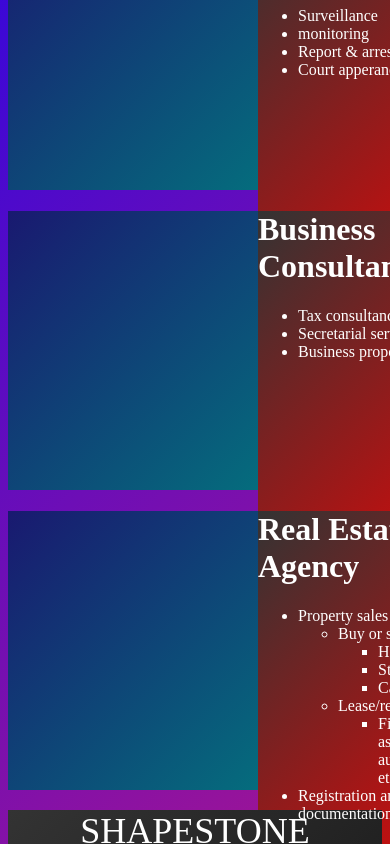
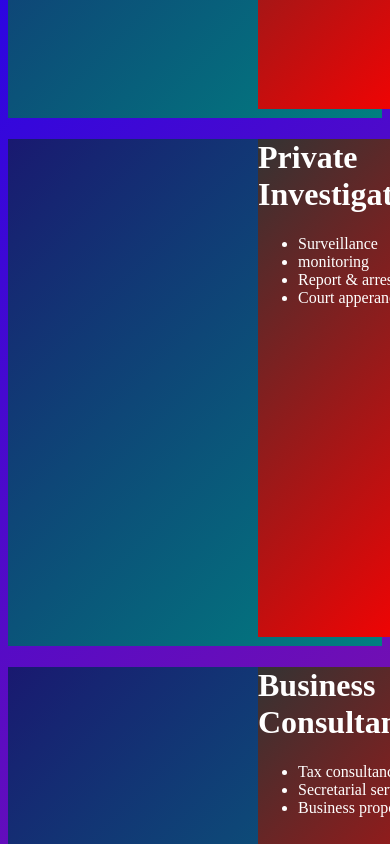
Before and after one commit to Mandipandira/coresoft-inc, a plain HTML site: page wlodge_services.html in a window 390 px wide. Shown: the part 684-1528 px from the top of the page. Drawn offline with Linux system fonts and the light colour scheme.

Commit message:
Update wlodge_services.html

```diff
--- a/wlodge_services.html
+++ b/wlodge_services.html
@@ -233,7 +233,7 @@
 
 		@media (max-width: 800px) {
 			.main_container {
-				height: 60vhvh;
+				height: 60vh;
 			}
 
 			.container_x {
```
